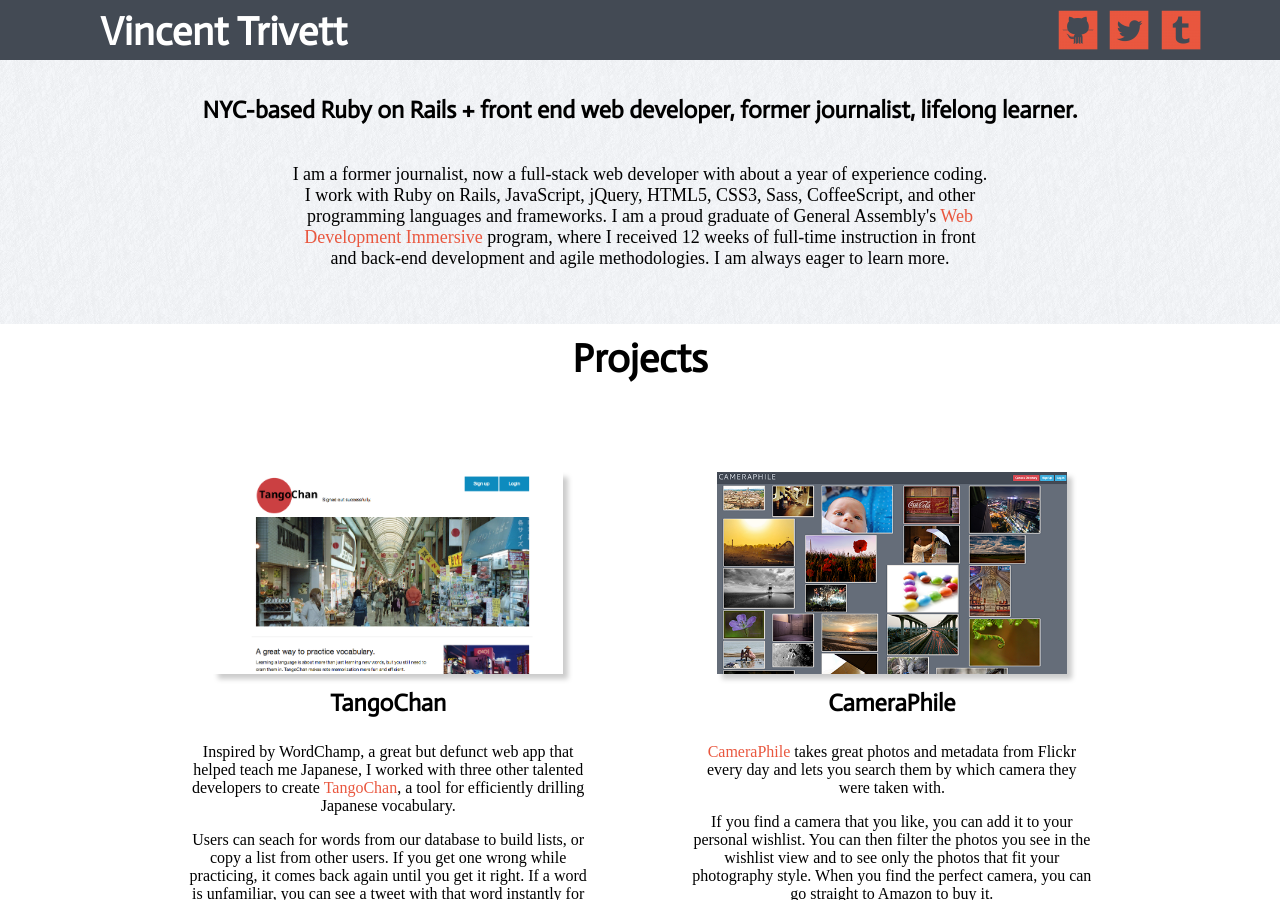
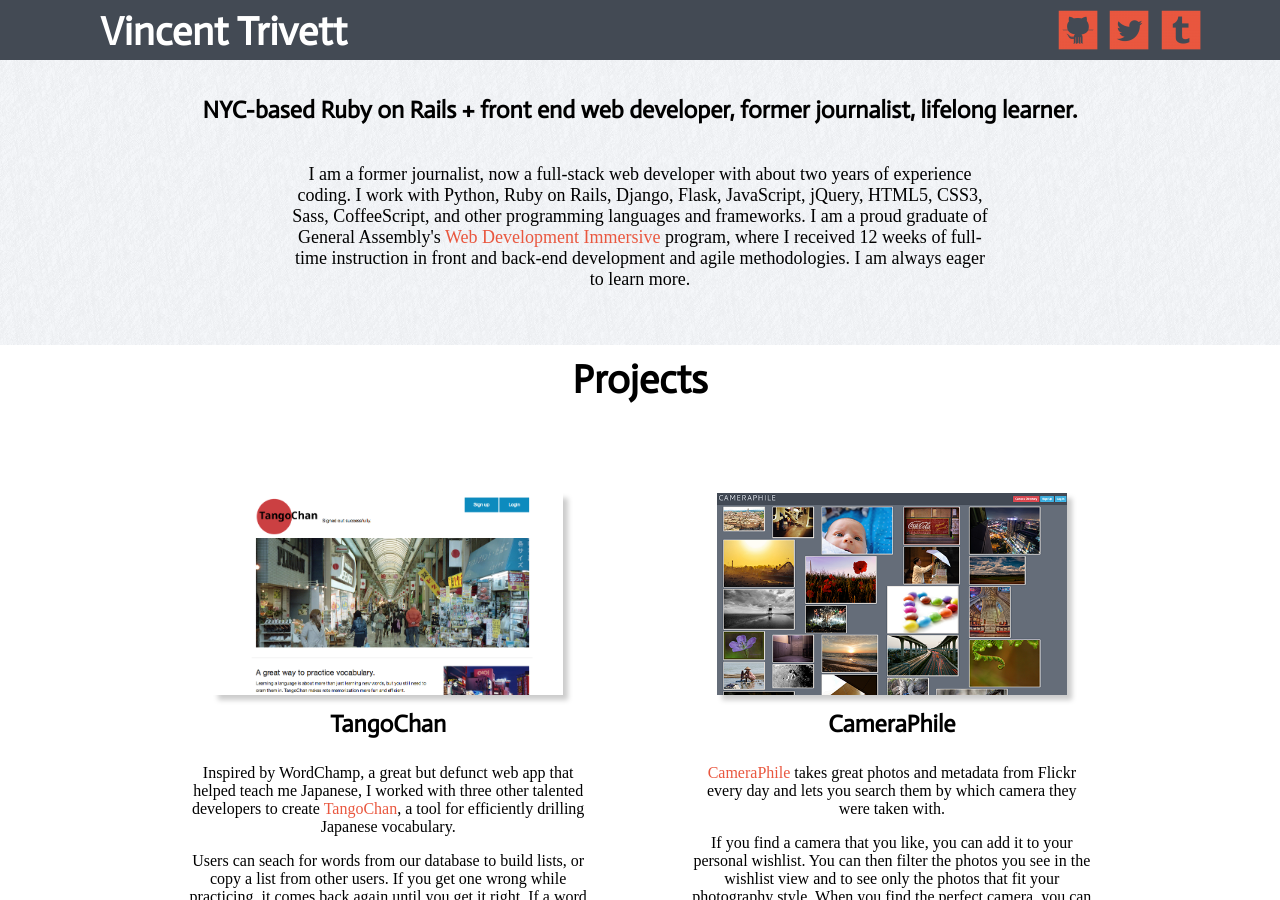
Before and after one commit to trivett/trivett.github.ioold, a Jekyll site: the page built from index.html, in a window 1280 px wide and 900 px high. Built offline with Jekyll 4.4.1, drawn with Linux system fonts in a browser that asks for light colours; some web fonts are replaced; Markdown is read by kramdown in place of the engine named in the settings; a script that is not in the unit is left out.

Commit message:
incremented years

```diff
--- a/index.html
+++ b/index.html
@@ -8,7 +8,7 @@
 <section id="intro">
 
   <h2>NYC-based Ruby on Rails + front end web developer, former journalist, lifelong learner.</h2>
-  <p class="text">I am a former journalist, now a full-stack web developer with about a year of experience coding. I work with Ruby on Rails, JavaScript, jQuery, HTML5, CSS3, Sass, CoffeeScript, and other programming languages and frameworks. I am a proud graduate of General Assembly's <a href="https://generalassemb.ly/education/web-development-immersive">Web Development Immersive</a> program, where I received 12 weeks of full-time instruction in front and back-end development and agile methodologies. I am always eager to learn more.</p>
+  <p class="text">I am a former journalist, now a full-stack web developer with about two years of experience coding. I work with Python, Ruby on Rails, Django, Flask, JavaScript, jQuery, HTML5, CSS3, Sass, CoffeeScript, and other programming languages and frameworks. I am a proud graduate of General Assembly's <a href="https://generalassemb.ly/education/web-development-immersive">Web Development Immersive</a> program, where I received 12 weeks of full-time instruction in front and back-end development and agile methodologies. I am always eager to learn more.</p>
 
 </section>
 
```
